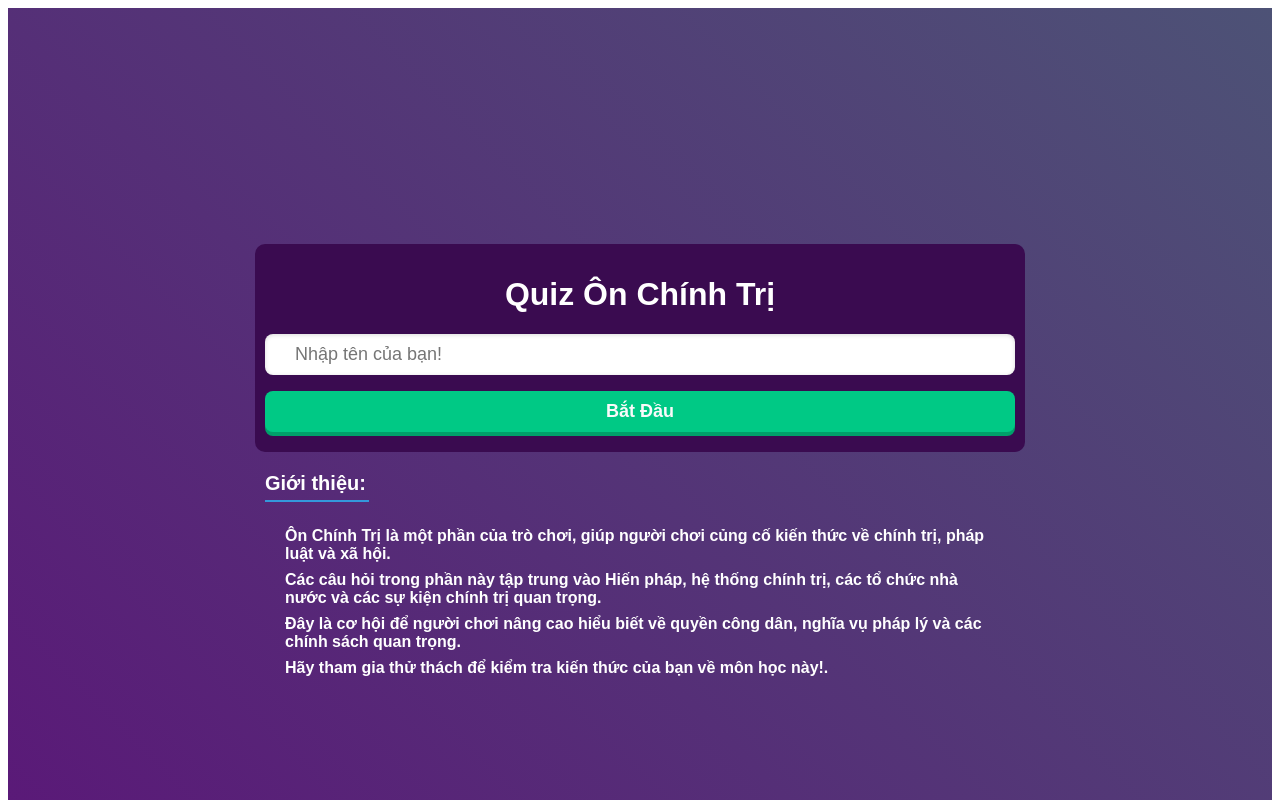
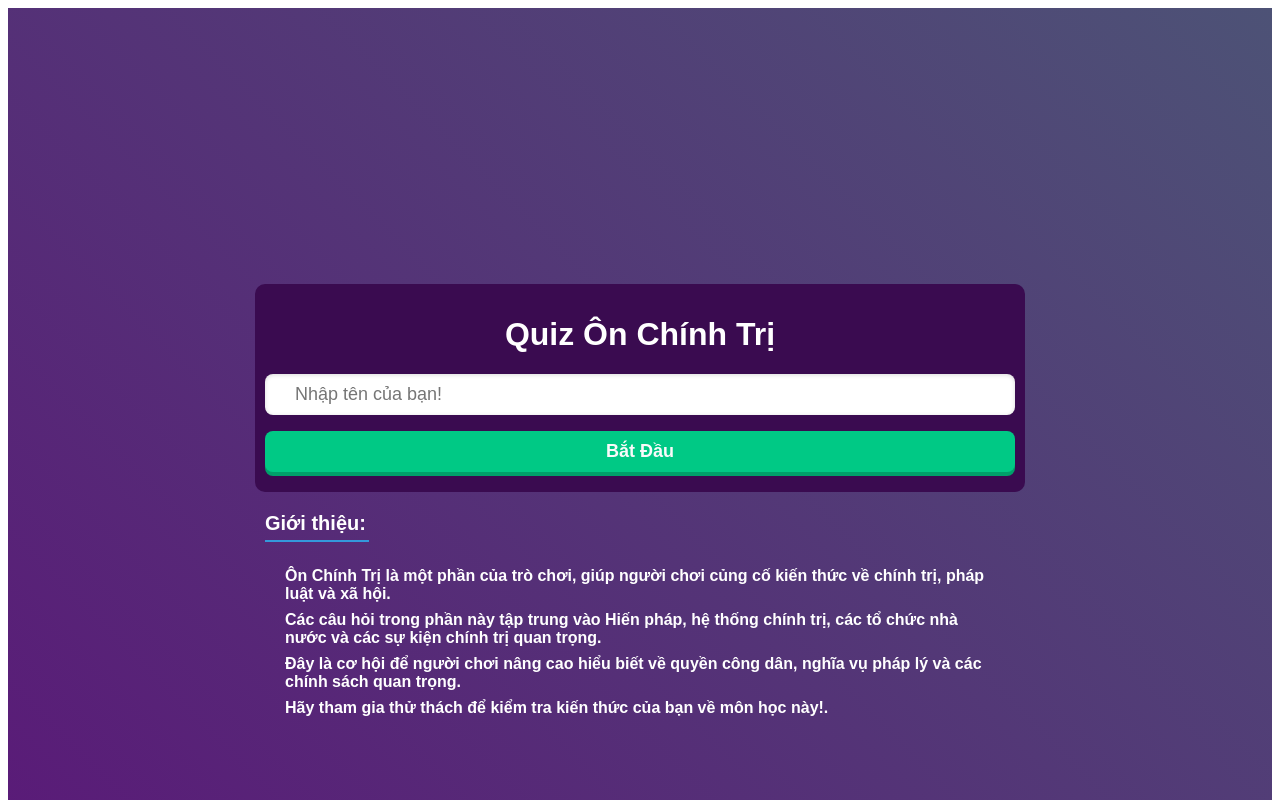
Before and after one commit to StephM205/Quiz_Game, a React (Vite) app: page / in a window 1280 px wide. Shown: the top 800 px of the page. Built offline with nearby package versions, Linux system fonts and the light colour scheme.

Commit message:
reponsive

```diff
--- a/src/App.css
+++ b/src/App.css
@@ -6,7 +6,7 @@
   flex-direction: column;
   justify-content: center;
   align-items: center;
-  height: 120vh;
+  height: 130vh;
   margin: 0;
 }
 
@@ -134,7 +134,10 @@
   font-size: 22px;
   font-weight: bold;
   color: #ddd;
-  width: 96.7%;
+  width: 90%;
+  margin: 0 auto;
+  justify-content: center;
+  align-items: center;
 }
 .question-container .kth-text {
   border: 5px solid #063f0c;
```
